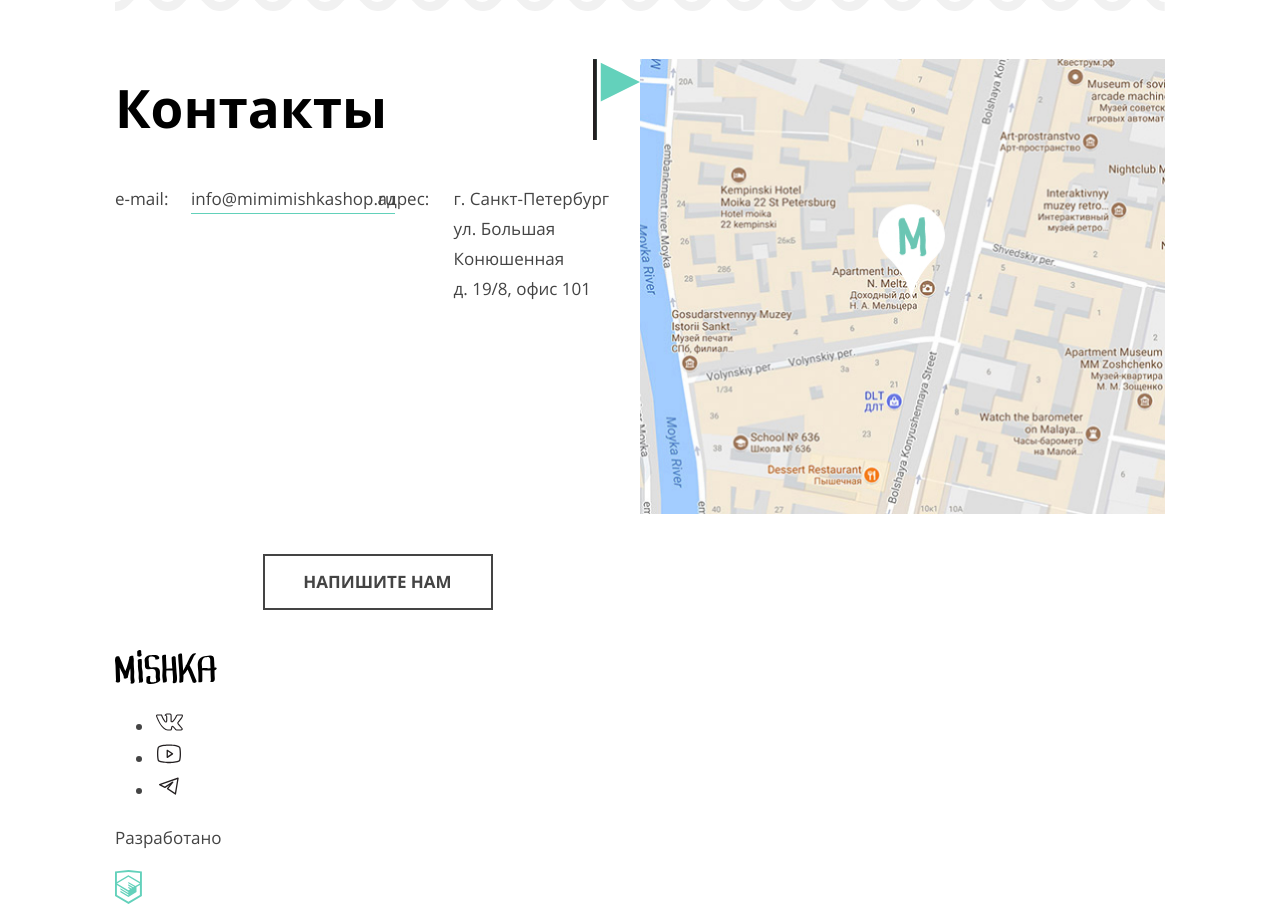
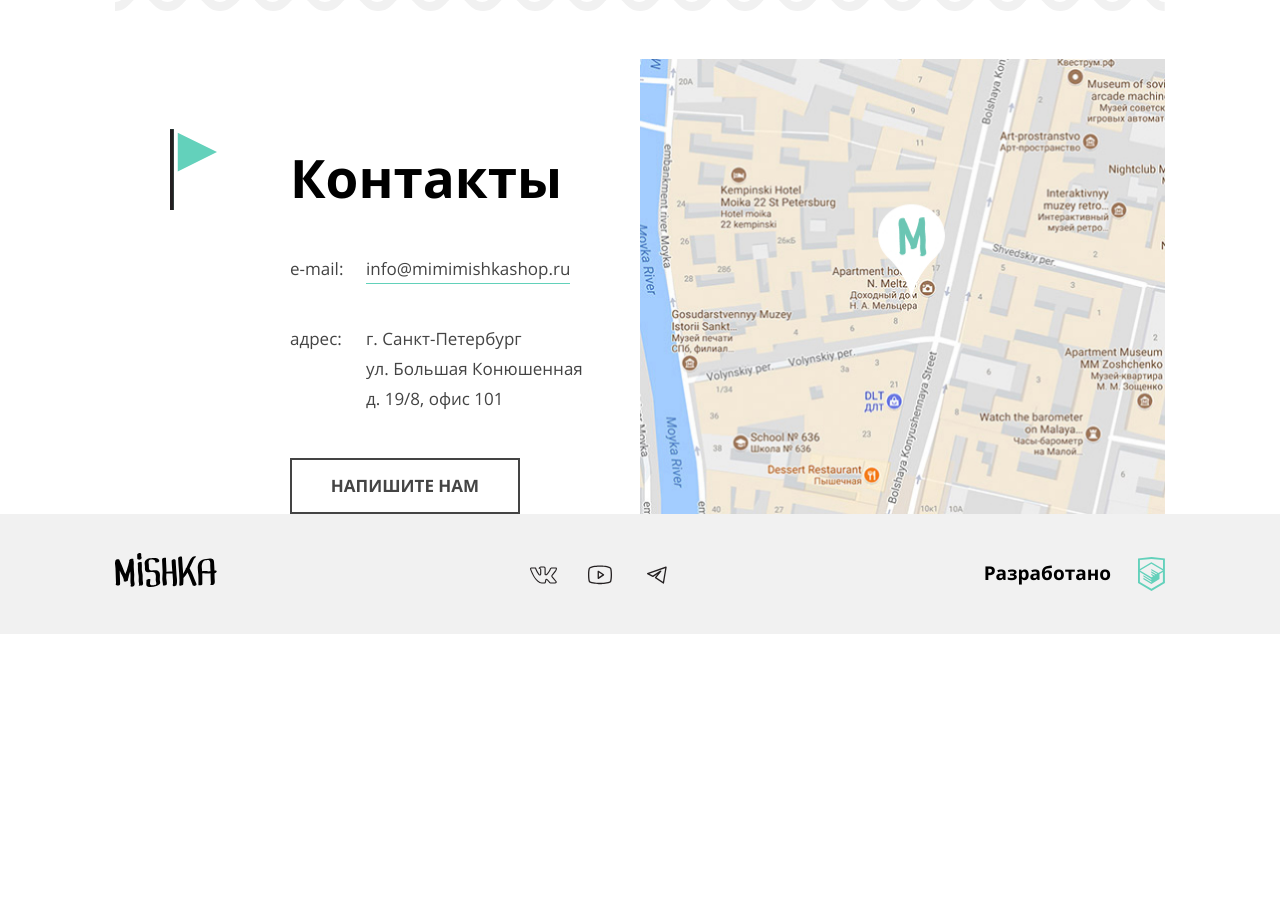
Before and after one commit to htmlacademy-adaptive/1851473-mishka-29, a website: page source/index.html in a window 1280 px wide. Shown: the part 2754-3668 px from the top of the page. After the commit the page ends 3388 px from the top, so only its background shows below. Drawn offline with nearby package versions, Linux system fonts and the light colour scheme; files that its build step writes are made by us from their sources.

Commit message:
feat: add style footer

```diff
--- a/source/index.html
+++ b/source/index.html
@@ -330,10 +330,10 @@
         </li>
       </ul>
       <div class="footer__copyright copyright">
-        <p class="copyright__desc">
-          Разработано
-        </p>
         <a href="https://htmlacademy.ru/intensive/adaptive" class="copyright__link" aria-label="html academy.">
+          <p class="copyright__desc">
+            Разработано
+          </p>
           <svg width="27" height="35" viewBox="0 0 27 35" fill="#63D1BB">
             <use xlink:href="img/sprite.svg#htmlacademy">
             </use>
--- a/source/sass/blocks/contacts.scss
+++ b/source/sass/blocks/contacts.scss
@@ -136,9 +136,40 @@
   .contacts__container {
     padding: 0;
     margin: 0;
+    padding-left: 175px;
+    padding-right: 23px;
+    padding-top: 70px;
 
     &::before {
       display: none;
     }
   }
+
+  .contacts__title {
+    &::before {
+      left: -120px;
+      top: 0;
+      right: auto;
+    }
+  }
+
+  .contacts__list {
+    display: block;
+  }
+
+  .contacts__item {
+    width: 100%;
+  }
+
+  .contacts__map {
+    grid-row: 1/3;
+    grid-column: 2/3;
+  }
+
+  .contacts__wrapper {
+    align-self: end;
+    padding-bottom: 0;
+    padding-left: 175px;
+    text-align: left;
+  }
 }
--- /dev/null
+++ b/source/sass/blocks/copyright.scss
@@ -0,0 +1,25 @@
+.copyright {
+  padding-top: 22px;
+  padding-bottom: 22px;
+}
+
+.copyright__desc {
+  color: #000000;
+  font-size: 19px;
+  font-weight: 700;
+  line-height: 18px;
+  margin: 0;
+  margin-right: 27px;
+  margin-bottom: 2px;
+}
+
+
+.copyright__link {
+  display: flex;
+  justify-content: center;
+  align-items: center;
+
+  svg {
+    vertical-align: bottom;
+  }
+}
--- /dev/null
+++ b/source/sass/blocks/footer.scss
@@ -0,0 +1,33 @@
+.footer {
+  background-color: #f1f1f1;
+}
+
+.footer__social {
+  margin-top: 0;
+  margin-bottom: 0;
+}
+
+.footer__copyright {
+  border-top: 1px solid #e5e5e5;
+}
+
+@media (max-width: $mobile-width-only) {
+  .footer__logo {
+    display: none;
+  }
+}
+
+
+@media (min-width: $tablet-width) {
+  .footer__container {
+    display: flex;
+    justify-content: space-between;
+    align-items: center;
+    padding-top: 20px;
+    padding-bottom: 20px;
+  }
+
+  .footer__copyright {
+    border-top: none;
+  }
+}
--- /dev/null
+++ b/source/sass/blocks/social.scss
@@ -0,0 +1,17 @@
+.social {
+  list-style: none;
+  padding-left: 0;
+  display: flex;
+  justify-content: center;
+  padding-top: 29px;
+  padding-bottom: 29px;
+  gap: 29px;
+}
+
+.social__link {
+  display: flex;
+  justify-content: center;
+  align-items: center;
+  width: 28px;
+  height: 22px;
+}
--- a/source/sass/style.scss
+++ b/source/sass/style.scss
@@ -7,10 +7,13 @@
 @import "blocks/about.scss";
 @import "blocks/btn.scss";
 @import "blocks/contacts.scss";
+@import "blocks/copyright.scss";
+@import "blocks/footer.scss";
 @import "blocks/header.scss";
 @import "blocks/hero.scss";
 @import "blocks/navigation.scss";
 @import "blocks/product.scss";
 @import "blocks/review.scss";
 @import "blocks/slider.scss";
+@import "blocks/social.scss";
 @import "blocks/title.scss";
```
Also changed, not shown: source/sass/blocks/slider.scss (line endings or trailing spaces).
